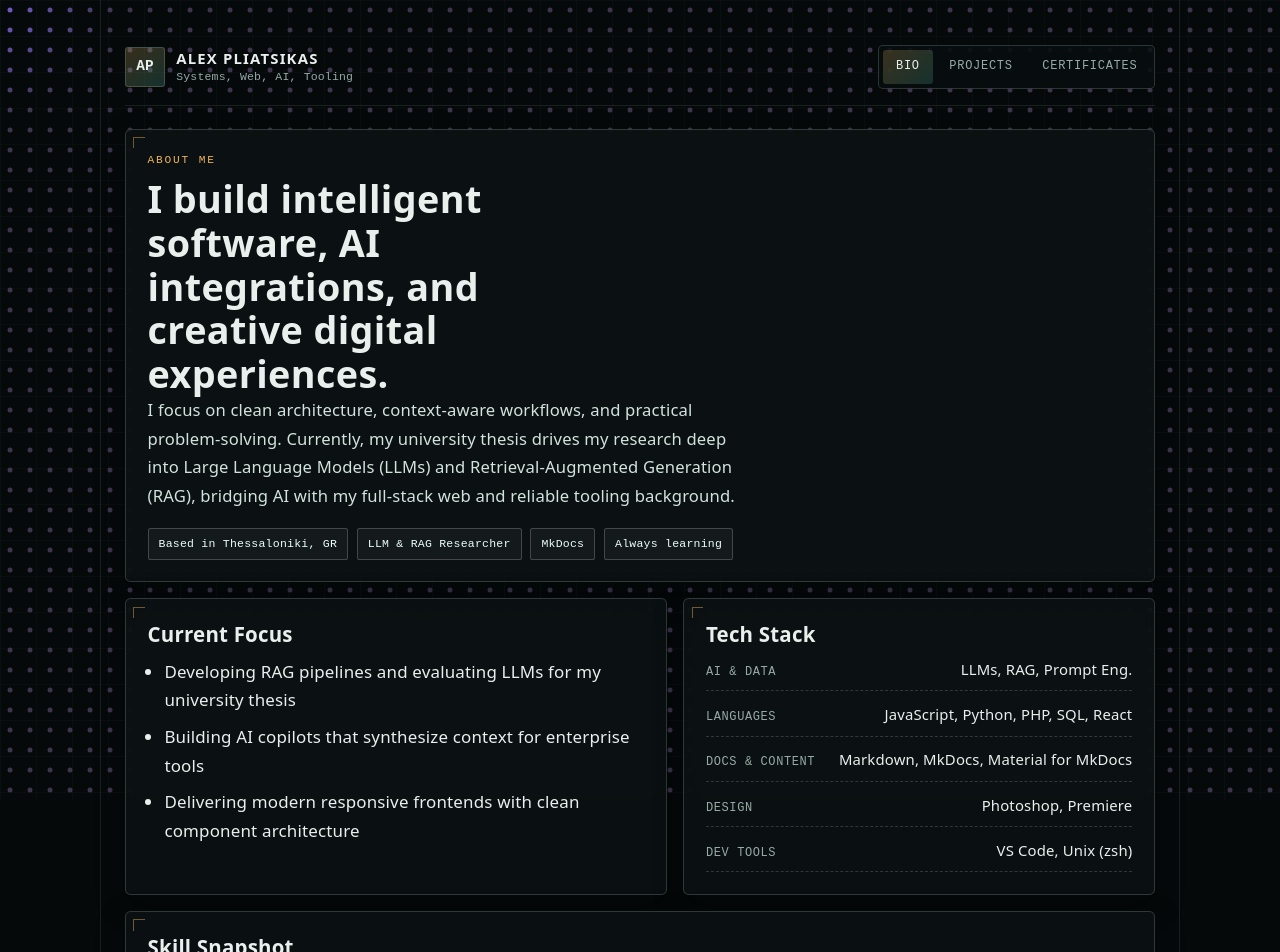
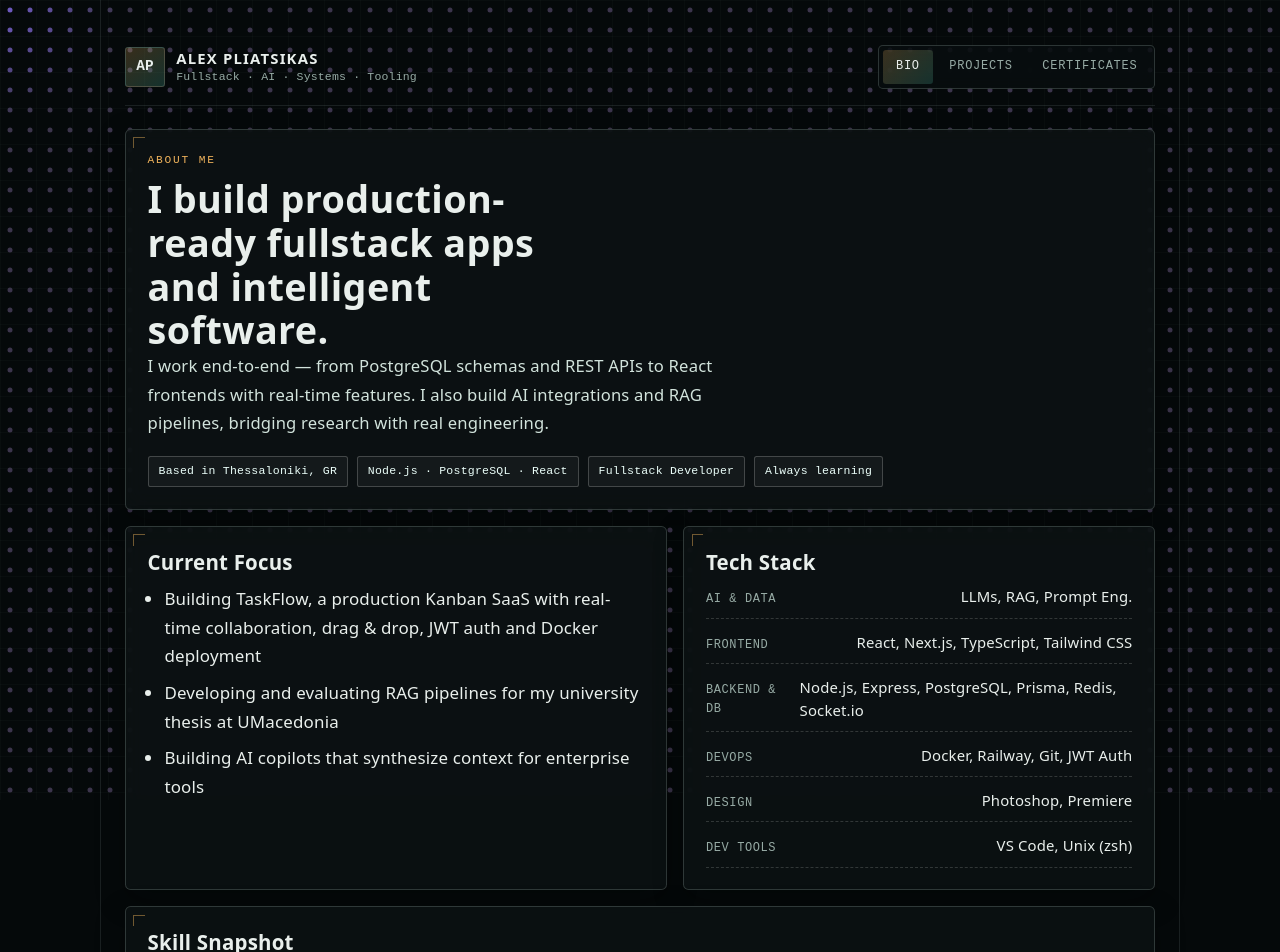
Before and after one commit to Pliatsikas/bio-page, a React (Vite) app: page / in a window 1280 px wide. Shown: the top 952 px of the page. Built offline with nearby package versions, Linux system fonts and the light colour scheme.

Commit message:
bio change

```diff
--- a/src/components/Layout.jsx
+++ b/src/components/Layout.jsx
@@ -74,7 +74,7 @@ function Layout() {
             </span>
             <span className="brand-copy">
               <strong>Alex Pliatsikas</strong>
-              <small>Systems, Web, AI, Tooling</small>
+              <small>Fullstack · AI · Systems · Tooling</small>
             </span>
           </NavLink>
 
--- a/src/pages/BioPage.jsx
+++ b/src/pages/BioPage.jsx
@@ -4,20 +4,15 @@ function BioPage() {
       <section className="hero card reveal">
         <p className="eyebrow">About me</p>
         <h1>
-          I build intelligent software, AI integrations, and creative digital
-          experiences.
+          I build production-ready fullstack apps and intelligent software.
         </h1>
         <p className="lede">
-          I focus on clean architecture, context-aware workflows, and practical
-          problem-solving. Currently, my university thesis drives my research
-          deep into Large Language Models (LLMs) and Retrieval-Augmented
-          Generation (RAG), bridging AI with my full-stack web and reliable
-          tooling background.
+          I work end-to-end — from PostgreSQL schemas and REST APIs to React frontends with real-time features. I also build AI integrations and RAG pipelines, bridging research with real engineering.
         </p>
         <ul className="chip-row" aria-label="Quick facts">
           <li>Based in Thessaloniki, GR</li>
-          <li>LLM &amp; RAG Researcher</li>
-          <li>MkDocs</li>
+          <li>Node.js · PostgreSQL · React</li>
+          <li>Fullstack Developer</li>
           <li>Always learning</li>
         </ul>
       </section>
@@ -27,15 +22,13 @@ function BioPage() {
           <h2>Current Focus</h2>
           <ul className="focus-list">
             <li>
-              Developing RAG pipelines and evaluating LLMs for my university
-              thesis
+              Building TaskFlow, a production Kanban SaaS with real-time collaboration, drag &amp; drop, JWT auth and Docker deployment
+            </li>
+            <li>
+              Developing and evaluating RAG pipelines for my university thesis at UMacedonia
             </li>
             <li>
               Building AI copilots that synthesize context for enterprise tools
-            </li>
-            <li>
-              Delivering modern responsive frontends with clean component
-              architecture
             </li>
           </ul>
         </article>
@@ -48,12 +41,16 @@ function BioPage() {
               <dd>LLMs, RAG, Prompt Eng.</dd>
             </div>
             <div>
-              <dt>Languages</dt>
-              <dd>JavaScript, Python, PHP, SQL, React</dd>
+              <dt>Frontend</dt>
+              <dd>React, Next.js, TypeScript, Tailwind CSS</dd>
             </div>
             <div>
-              <dt>Docs &amp; Content</dt>
-              <dd>Markdown, MkDocs, Material for MkDocs</dd>
+              <dt>Backend &amp; DB</dt>
+              <dd>Node.js, Express, PostgreSQL, Prisma, Redis, Socket.io</dd>
+            </div>
+            <div>
+              <dt>DevOps</dt>
+              <dd>Docker, Railway, Git, JWT Auth</dd>
             </div>
             <div>
               <dt>Design</dt>
@@ -81,7 +78,7 @@ function BioPage() {
           </li>
           <li>
             <div className="meter-head">
-              <span>Frontend Development</span>
+              <span>Fullstack Development</span>
               <span>90%</span>
             </div>
             <div className="meter">
@@ -90,7 +87,7 @@ function BioPage() {
           </li>
           <li>
             <div className="meter-head">
-              <span>Creative Suite</span>
+              <span>Backend &amp; DevOps</span>
               <span>80%</span>
             </div>
             <div className="meter">
@@ -100,10 +97,10 @@ function BioPage() {
           <li>
             <div className="meter-head">
               <span>Programming Foundations</span>
-              <span>75%</span>
+              <span>85%</span>
             </div>
             <div className="meter">
-              <i style={{ width: '75%' }}></i>
+              <i style={{ width: '85%' }}></i>
             </div>
           </li>
         </ul>
--- a/src/pages/ProjectsPage.jsx
+++ b/src/pages/ProjectsPage.jsx
@@ -11,6 +11,28 @@ function ProjectsPage() {
       </section>
 
       <section className="projects-grid reveal">
+        <article className="card project-card">
+          <p className="eyebrow">Fullstack</p>
+          <h2>TaskFlow — Task Management SaaS</h2>
+          <p>
+            A production-ready Kanban app built from scratch. Features a monorepo architecture, REST API with JWT auth and refresh tokens, real-time drag-and-drop boards via WebSockets, PostgreSQL with Prisma ORM, and Docker deployment on Railway.
+          </p>
+          <div className="tag-row" style={{ alignItems: 'center' }}>
+            <span>Next.js</span>
+            <span>Node.js</span>
+            <span>PostgreSQL</span>
+            <span>Socket.io</span>
+            <span>Docker</span>
+            <span>TypeScript</span>
+            <a className="btn" href="https://client-production-8121.up.railway.app" style={{ margin: 0, alignSelf: 'center' }}>
+              Live Demo
+            </a>
+            <a className="btn" href="https://github.com/Pliatsikas/TaskFlow" style={{ margin: 0, alignSelf: 'center' }}>
+              Source Code
+            </a>
+          </div>
+        </article>
+
         <article className="card project-card">
           <p className="eyebrow">Automation</p>
           <h2>Rentalbook OCR Engine</h2>
```
Also changed, not shown: 1 other file (tests, documents, lock files or other folders).
